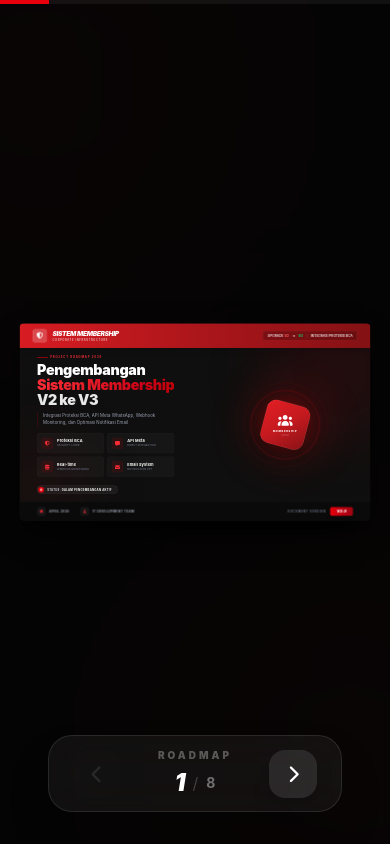
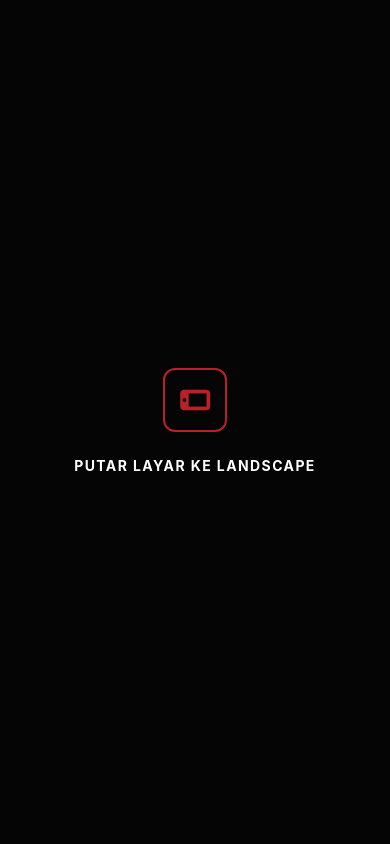
Before and after one commit to satriea/my-jobs, a React (Vite) app: page / in a window 390 px wide. Built offline with nearby package versions, Linux system fonts and the light colour scheme.

Commit message:
update presentation.jsx agar mobile first

```diff
--- a/src/pages/Presentation.jsx
+++ b/src/pages/Presentation.jsx
@@ -1,29 +1,59 @@
 import { useState, useEffect, useRef } from "react";
 import { slides } from "../data/slides";
-import { motion, AnimatePresence } from "framer-motion"; // Tambahkan ini
+import { motion, AnimatePresence } from "framer-motion";
 
 export default function Presentation() {
   const [currentSlide, setCurrentSlide] = useState(0);
-  const [direction, setDirection] = useState(0); // Untuk menentukan arah animasi (kanan/kiri)
+  const [direction, setDirection] = useState(0);
+  const [isFullscreen, setIsFullscreen] = useState(false); // State untuk status fullscreen
   const SlideComponent = slides[currentSlide];
   const containerRef = useRef(null);
   const [scale, setScale] = useState(1);
 
-  // Auto-scaling logic
+  // Fungsi Toggle Fullscreen
+  const toggleFullscreen = () => {
+    if (!document.fullscreenElement) {
+      document.documentElement.requestFullscreen().catch((e) => {
+        console.error(`Error attempting to enable fullscreen: ${e.message}`);
+      });
+      setIsFullscreen(true);
+    } else {
+      if (document.exitFullscreen) {
+        document.exitFullscreen();
+        setIsFullscreen(false);
+      }
+    }
+  };
+
+  // Pantau perubahan fullscreen (jika user tekan Esc)
+  useEffect(() => {
+    const handleFullscreenChange = () => {
+      setIsFullscreen(!!document.fullscreenElement);
+    };
+    document.addEventListener("fullscreenchange", handleFullscreenChange);
+    return () => document.removeEventListener("fullscreenchange", handleFullscreenChange);
+  }, []);
+
+  // Auto-scaling logic - Dioptimalkan untuk Fullscreen
   useEffect(() => {
     const handleResize = () => {
       if (containerRef.current) {
         const winW = window.innerWidth;
         const winH = window.innerHeight;
-        const scaleW = winW / 1280;
-        const scaleH = winH / 720;
-        setScale(Math.min(scaleW, scaleH) * 0.9);
+
+        // Jika fullscreen, kita kurangi padding agar slide lebih besar
+        const padding = isFullscreen ? 20 : 60;
+
+        const scaleW = (winW - padding) / 1280;
+        const scaleH = (winH - (isFullscreen ? 100 : 200)) / 720;
+
+        setScale(Math.min(scaleW, scaleH));
       }
     };
     window.addEventListener("resize", handleResize);
     handleResize();
     return () => window.removeEventListener("resize", handleResize);
-  }, []);
+  }, [isFullscreen]); // Re-run saat status fullscreen berubah
 
   const paginate = (newDirection) => {
     const nextSlide = currentSlide + newDirection;
@@ -37,50 +67,31 @@ export default function Presentation() {
     const handleKey = (e) => {
       if ((e.key === "ArrowRight" || e.key === " ")) paginate(1);
       if (e.key === "ArrowLeft") paginate(-1);
+      if (e.key === "f") toggleFullscreen(); // Shortcut 'f' untuk fullscreen
     };
     window.addEventListener("keydown", handleKey);
     return () => window.removeEventListener("keydown", handleKey);
   }, [currentSlide]);
 
-  // Varian Animasi
   const variants = {
-    enter: (direction) => ({
-      x: direction > 0 ? 1000 : -1000,
-      opacity: 0,
-      scale: 0.9,
-    }),
-    center: {
-      x: 0,
-      opacity: 1,
-      scale: 1,
-      transition: {
-        duration: 0.5,
-        ease: [0.4, 0, 0.2, 1], // Cubic-bezier untuk gerakan lebih natural
-      },
-    },
-    exit: (direction) => ({
-      x: direction < 0 ? 1000 : -1000,
-      opacity: 0,
-      scale: 0.9,
-      transition: {
-        duration: 0.4,
-      },
-    }),
+    enter: (direction) => ({ x: direction > 0 ? "100%" : "-100%", opacity: 0 }),
+    center: { x: 0, opacity: 1 },
+    exit: (direction) => ({ x: direction < 0 ? "100%" : "-100%", opacity: 0 }),
   };
 
   return (
-    <div className="min-h-screen bg-[#050505] flex flex-col items-center justify-center overflow-hidden font-sans">
+    <div className="fixed inset-0 bg-[#050505] flex flex-col items-center justify-center overflow-hidden font-sans">
 
       {/* Decorative Glows */}
-      <div className="fixed top-0 left-0 w-full h-full opacity-20 pointer-events-none">
-        <div className="absolute top-[-10%] left-[-10%] w-[40%] h-[40%] bg-red-900 rounded-full blur-[150px]"></div>
-        <div className="absolute bottom-[-10%] right-[-10%] w-[40%] h-[40%] bg-red-900 rounded-full blur-[150px]"></div>
+      <div className="absolute inset-0 opacity-20 pointer-events-none">
+        <div className="absolute top-[-10%] left-[-10%] w-[500px] h-[500px] bg-red-900 rounded-full blur-[150px]"></div>
+        <div className="absolute bottom-[-10%] right-[-10%] w-[500px] h-[500px] bg-red-900 rounded-full blur-[150px]"></div>
       </div>
 
       {/* Slide Canvas Container */}
       <div
         ref={containerRef}
-        className="relative flex items-center justify-center"
+        className="relative flex items-center justify-center z-10 transition-transform duration-500 ease-out"
         style={{
           width: "1280px",
           height: "720px",
@@ -90,13 +101,14 @@ export default function Presentation() {
       >
         <AnimatePresence initial={false} custom={direction} mode="wait">
           <motion.div
-            key={currentSlide} // Sangat penting agar Framer Motion tahu elemen berubah
+            key={currentSlide}
             custom={direction}
             variants={variants}
             initial="enter"
             animate="center"
             exit="exit"
-            className="absolute w-full h-full shadow-[0_50px_100px_-20px_rgba(0,0,0,1)] rounded-2xl overflow-hidden"
+            transition={{ type: "spring", stiffness: 300, damping: 30 }}
+            className="absolute w-full h-full shadow-[0_50px_100px_-20px_rgba(0,0,0,1)] rounded-2xl overflow-hidden border border-white/5"
           >
             <SlideComponent />
           </motion.div>
@@ -104,19 +116,31 @@ export default function Presentation() {
       </div>
 
       {/* Floating Modern Navigation */}
-      <div className="fixed bottom-8 flex items-center gap-6 px-6 py-3 bg-white/5 backdrop-blur-xl border border-white/10 rounded-3xl shadow-2xl z-50">
+      <div className="fixed bottom-8 flex items-center gap-4 md:gap-6 px-5 py-3 bg-white/5 backdrop-blur-xl border border-white/10 rounded-2xl shadow-2xl z-50">
+
+        {/* Fullscreen Button */}
+        <button
+          onClick={toggleFullscreen}
+          className="w-10 h-10 flex items-center justify-center rounded-xl bg-white/5 hover:bg-white/10 transition-all text-white/50 hover:text-white"
+          title="Toggle Fullscreen (F)"
+        >
+          <i className={`fas ${isFullscreen ? 'fa-compress-arrows-alt' : 'fa-expand'}`}></i>
+        </button>
+
+        <div className="h-6 w-[1px] bg-white/10 mx-1 hidden md:block"></div>
+
+        {/* Prev Button */}
         <button
           onClick={() => paginate(-1)}
           disabled={currentSlide === 0}
-          className="w-12 h-12 flex items-center justify-center rounded-2xl bg-white/5 hover:bg-red-600 disabled:opacity-10 transition-all active:scale-90"
+          className="w-10 h-10 md:w-12 md:h-12 flex items-center justify-center rounded-xl bg-white/5 hover:bg-red-600 disabled:opacity-10 transition-all active:scale-90"
         >
-          <i className="fas fa-chevron-left text-white text-lg"></i>
+          <i className="fas fa-chevron-left text-white"></i>
         </button>
 
-        <div className="flex flex-col items-center min-w-[100px]">
-          <div className="text-[10px] font-black tracking-[0.3em] text-white/30 uppercase mb-1">Roadmap</div>
+        <div className="flex flex-col items-center min-w-[80px] md:min-w-[100px]">
           <div className="flex items-center gap-2">
-            <span className="text-2xl font-black text-white italic tracking-tighter">
+            <span className="text-xl md:text-2xl font-black text-white italic tracking-tighter leading-none">
               {currentSlide + 1}
             </span>
             <span className="text-white/20">/</span>
@@ -124,25 +148,33 @@ export default function Presentation() {
           </div>
         </div>
 
+        {/* Next Button */}
         <button
           onClick={() => paginate(1)}
           disabled={currentSlide === slides.length - 1}
-          className="w-12 h-12 flex items-center justify-center rounded-2xl bg-white/10 hover:bg-red-600 disabled:opacity-10 transition-all active:scale-90 shadow-xl"
+          className="w-10 h-10 md:w-12 md:h-12 flex items-center justify-center rounded-xl bg-red-600 shadow-lg shadow-red-900/20 disabled:opacity-10 transition-all active:scale-90"
         >
-          <i className="fas fa-chevron-right text-white text-lg"></i>
+          <i className="fas fa-chevron-right text-white"></i>
         </button>
       </div>
 
       {/* Global Progress Line (Top) */}
       <div className="fixed top-0 left-0 w-full h-1 bg-white/5 z-50">
         <motion.div
-          className="h-full bg-red-600"
-          initial={{ width: 0 }}
+          className="h-full bg-red-600 shadow-[0_0_15px_#E31E24]"
           animate={{ width: `${((currentSlide + 1) / slides.length) * 100}%` }}
           transition={{ duration: 0.5 }}
         />
       </div>
 
+      {/* Mobile Landscape Hint */}
+      <div className="md:hidden fixed inset-0 z-[100] bg-[#050505] flex flex-col items-center justify-center p-10 text-center landscape:hidden">
+        <div className="w-16 h-16 border-2 border-red-500 rounded-xl flex items-center justify-center mb-6 animate-pulse">
+          <i className="fas fa-mobile-alt text-3xl rotate-90 text-red-500"></i>
+        </div>
+        <p className="text-white font-bold uppercase tracking-widest text-sm">Putar Layar ke Landscape</p>
+      </div>
+
     </div>
   );
 }
```
